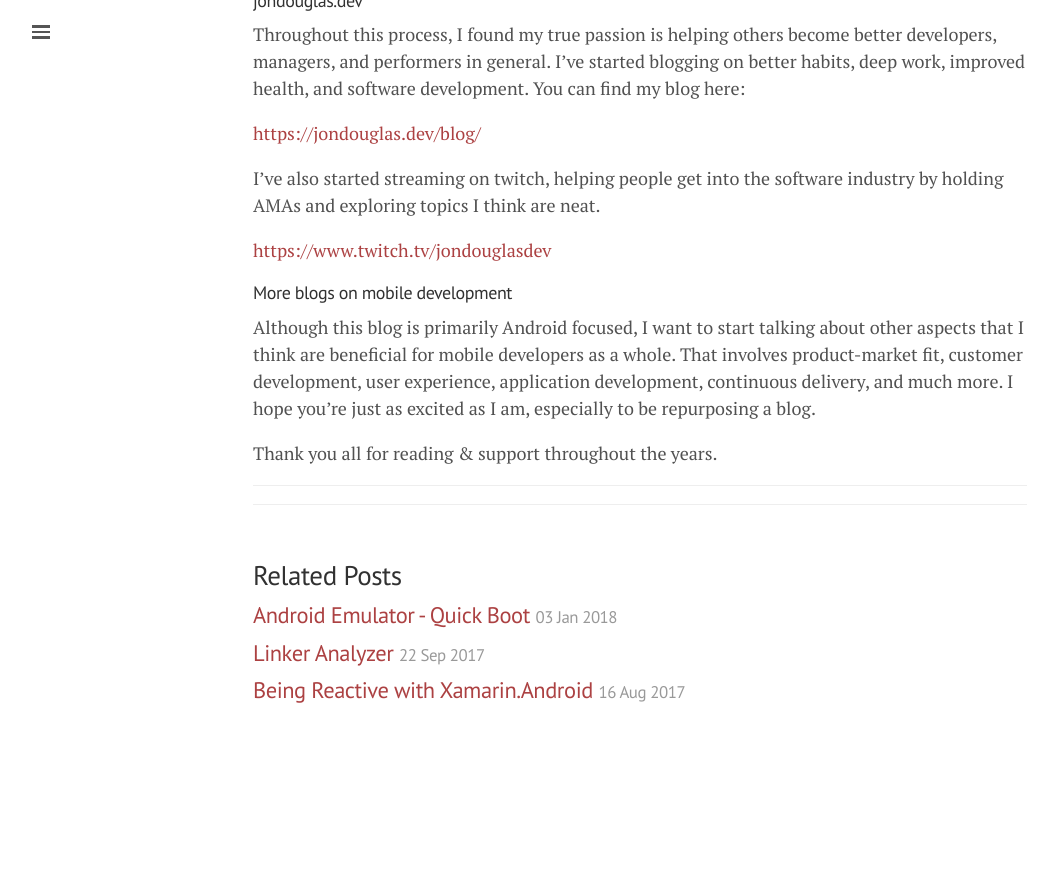
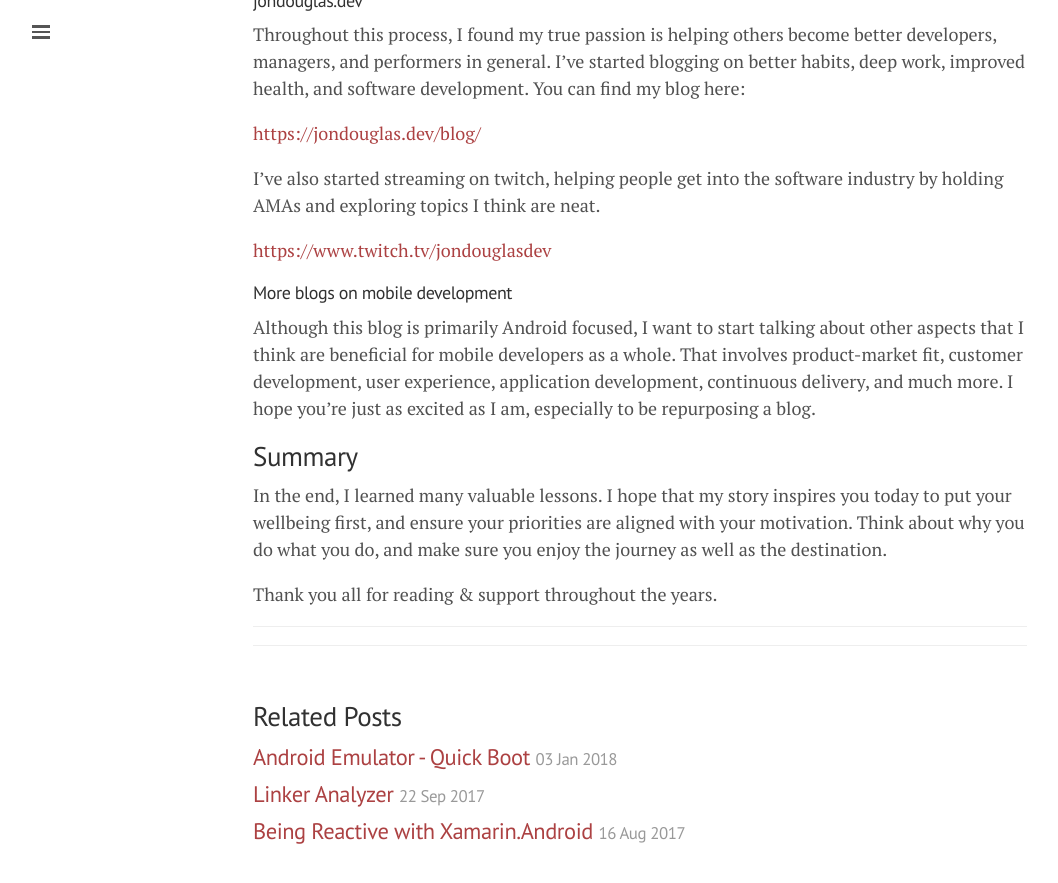
Before and after one commit to JonDouglas/jondouglas.github.io, a Jekyll site: the page built from _posts/2019-05-29-whats-next.md, in a window 1280 px wide and 900 px high, scrolled down 4352 px. Shown: the top 883 px of the window, without its empty margins (0-1058 px from the left). Built offline with Jekyll 4.4.1, drawn with Linux system fonts in a browser that asks for light colours; nearby versions of some CDN libraries; comment, search, counter and statistics services are not loaded; before the commit the page ends 5110 px from its top, so only the background shows below that.

Commit message:
Summary added

```diff
--- a/_posts/2019-05-29-whats-next.md
+++ b/_posts/2019-05-29-whats-next.md
@@ -83,4 +83,8 @@ I've also started streaming on twitch, helping people get into the software indu
 
 Although this blog is primarily Android focused, I want to start talking about other aspects that I think are beneficial for mobile developers as a whole. That involves product-market fit, customer development, user experience, application development, continuous delivery, and much more. I hope you're just as excited as I am, especially to be repurposing a blog.
 
+## Summary
+
+In the end, I learned many valuable lessons. I hope that my story inspires you today to put your wellbeing first, and ensure your priorities are aligned with your motivation. Think about why you do what you do, and make sure you enjoy the journey as well as the destination.
+
 Thank you all for reading & support throughout the years.
```
